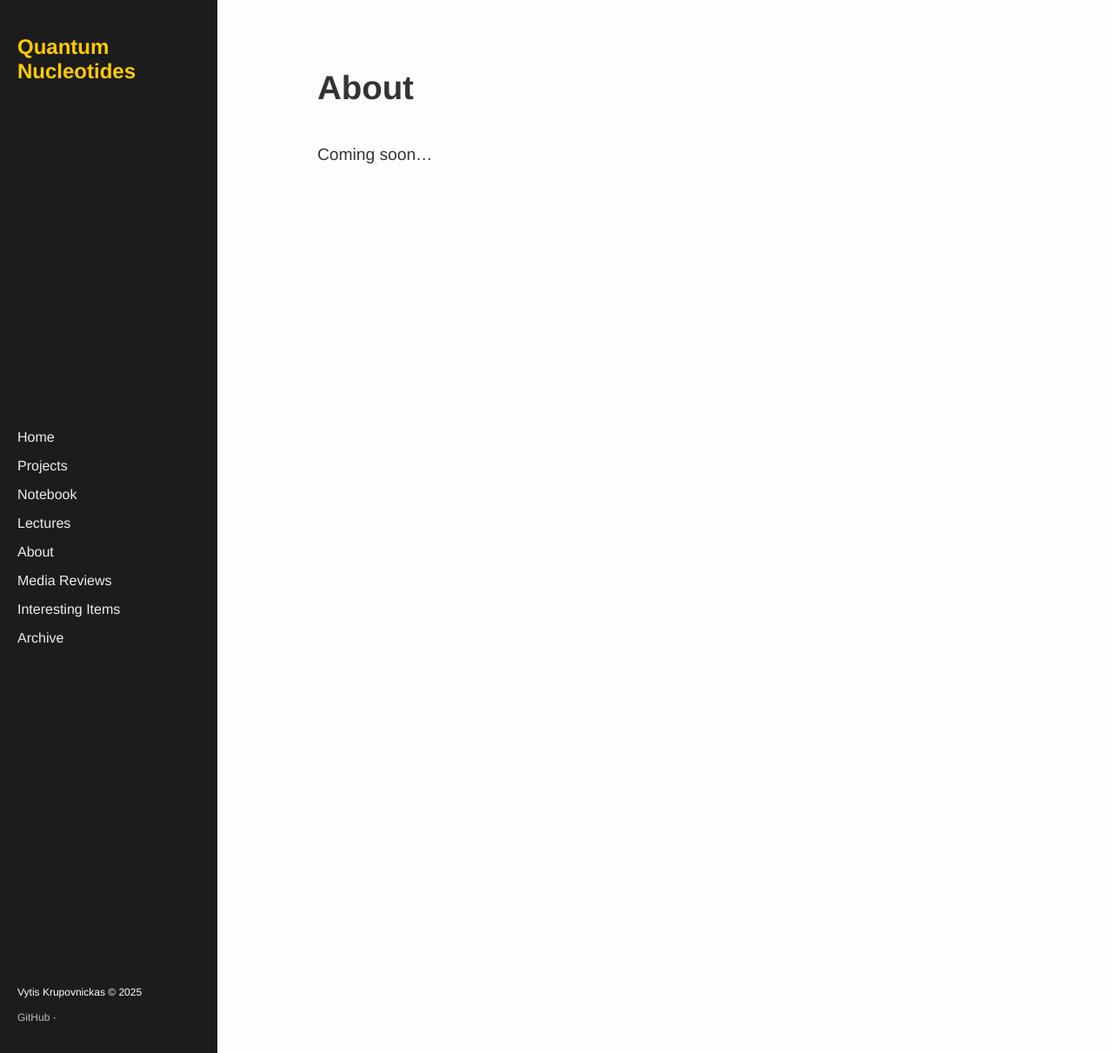
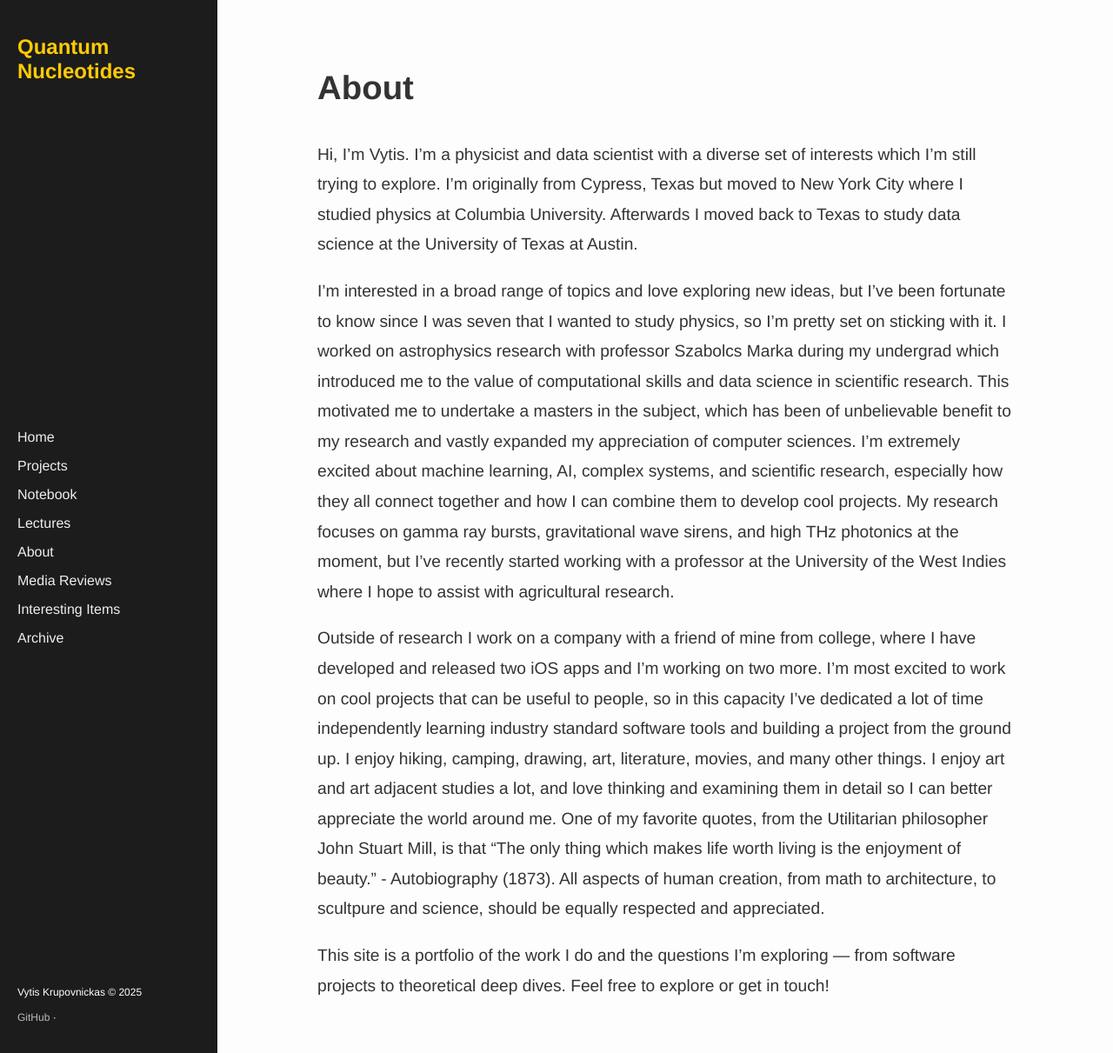
Before and after one commit to Vytis-K/quantumnucleotides, a Jekyll site: the page built from about.md, in a window 1280 px wide and 1211 px high. Shown: the whole window at 87% size. Built offline with Jekyll 4.4.1, drawn with Linux system fonts in a browser that asks for light colours.

Commit message:
Add Quantum Nucleotide Project page

```diff
--- a/about.md
+++ b/about.md
@@ -6,4 +6,10 @@ permalink: /about/
 
 # About
 
-Coming soon...
+Hi, I'm Vytis. I'm a physicist and data scientist with a diverse set of interests which I'm still trying to explore. I'm originally from Cypress, Texas but moved to New York City where I studied physics at Columbia University. Afterwards I moved back to Texas to study data science at the University of Texas at Austin.
+
+I'm interested in a broad range of topics and love exploring new ideas, but I’ve been fortunate to know since I was seven that I wanted to study physics, so I’m pretty set on sticking with it. I worked on astrophysics research with professor Szabolcs Marka during my undergrad which introduced me to the value of computational skills and data science in scientific research. This motivated me to undertake a masters in the subject, which has been of unbelievable benefit to my research and vastly expanded my appreciation of computer sciences. I'm extremely excited about machine learning, AI, complex systems, and scientific research, especially how they all connect together and how I can combine them to develop cool projects. My research focuses on gamma ray bursts, gravitational wave sirens, and high THz photonics at the moment, but I've recently started working with a professor at the University of the West Indies where I hope to assist with agricultural research.
+
+Outside of research I work on a company with a friend of mine from college, where I have developed and released two iOS apps and I'm working on two more. I'm most excited to work on cool projects that can be useful to people, so in this capacity I've dedicated a lot of time independently learning industry standard software tools and building a project from the ground up. I enjoy hiking, camping, drawing, art, literature, movies, and many other things. I enjoy art and art adjacent studies a lot, and love thinking and examining them in detail so I can better appreciate the world around me. One of my favorite quotes, from the Utilitarian philosopher John Stuart Mill, is that "The only thing which makes life worth living is the enjoyment of beauty." - Autobiography (1873). All aspects of human creation, from math to architecture, to scultpure and science, should be equally respected and appreciated.
+
+This site is a portfolio of the work I do and the questions I’m exploring — from software projects to theoretical deep dives. Feel free to explore or get in touch!
```
Also changed, not shown: archive.md (+1 -1 lines), lectures.md (+1 -1 lines).
